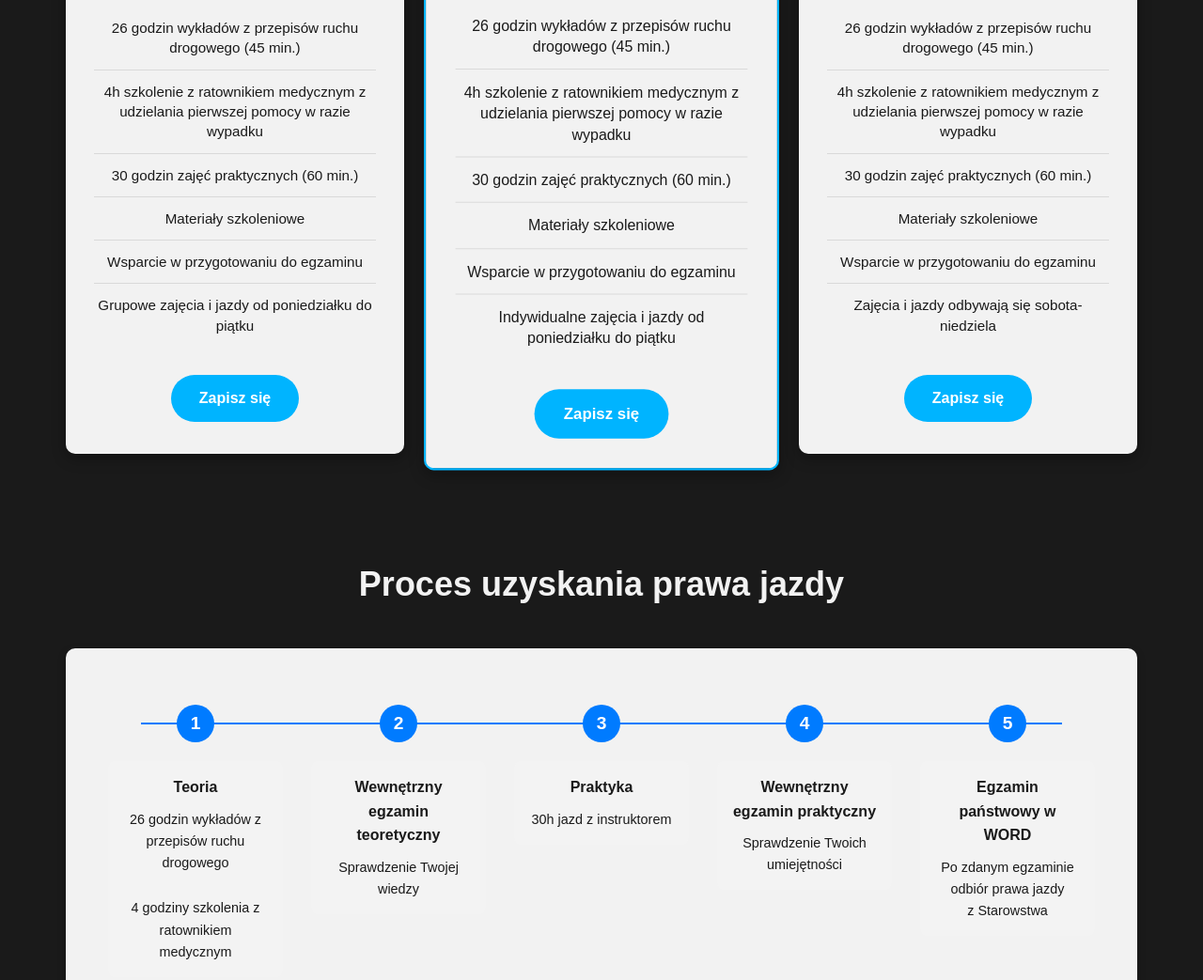
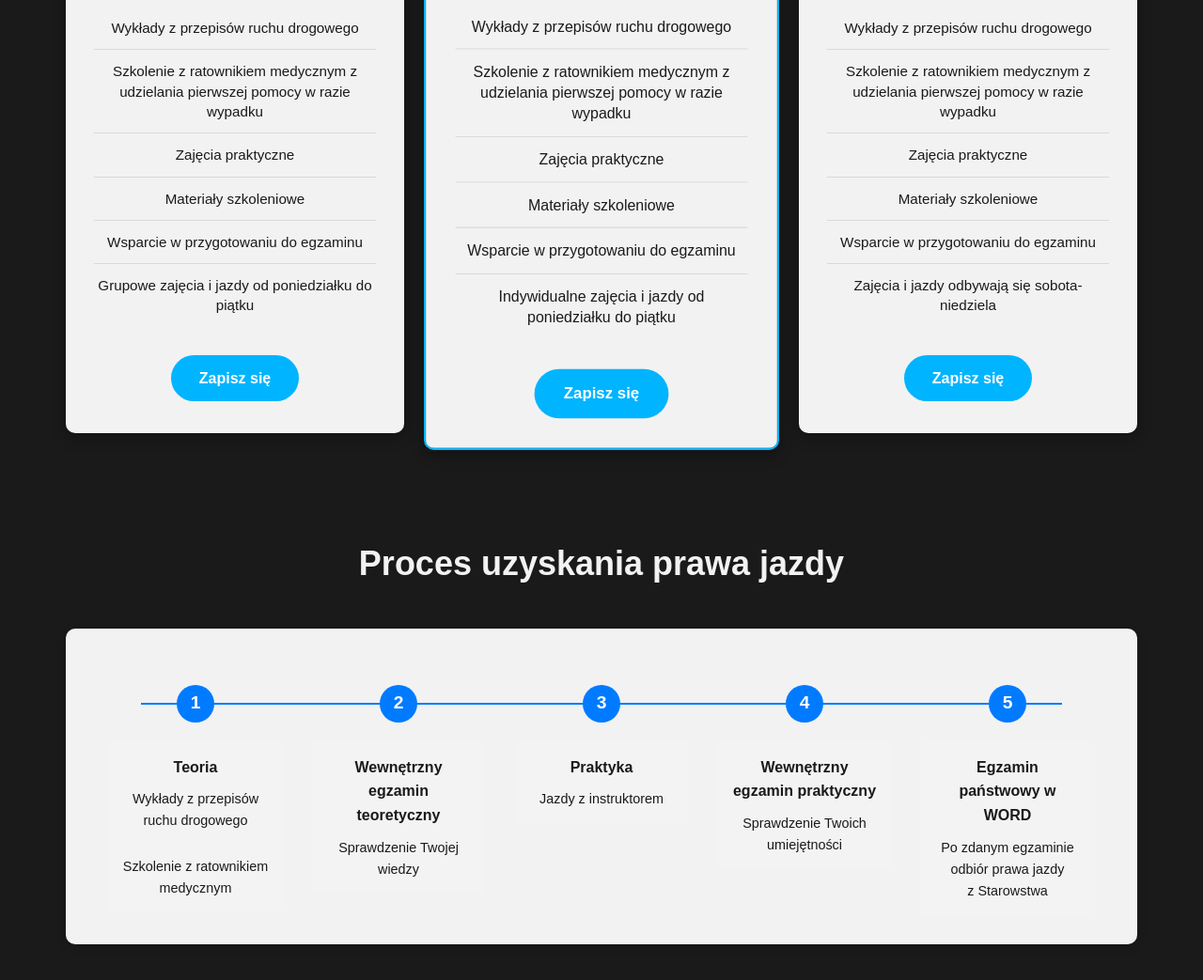
Before and after one commit to MilBTD6/MIlBTD6.github.io, a plain HTML site: page oferta/index.html in a window 1280 px wide. Shown: the part 593-1636 px from the top of the page at 94% size. Drawn offline with Linux system fonts and the light colour scheme.

Commit message:
Updating informations on website

```diff
--- a/oferta/index.html
+++ b/oferta/index.html
@@ -139,9 +139,9 @@
                         <p class="price">3800 zł</p>
                         <div class="category">kat. B</div>
                         <ul>
-                            <li>26 godzin wykładów z przepisów ruchu drogowego (45 min.)</li>
-                            <li>4h szkolenie z ratownikiem medycznym z udzielania pierwszej pomocy w razie wypadku</li>
-                            <li>30 godzin zajęć praktycznych (60 min.)</li>
+                            <li>Wykłady z przepisów ruchu drogowego</li>
+                            <li>Szkolenie z ratownikiem medycznym z udzielania pierwszej pomocy w razie wypadku</li>
+                            <li>Zajęcia praktyczne</li>
                             <li>Materiały szkoleniowe</li>
                             <li>Wsparcie w przygotowaniu do egzaminu</li>
                             <li>Grupowe zajęcia i jazdy od poniedziałku do piątku</li>
@@ -154,9 +154,9 @@
                         <div class="price">4000 zł</div>
                         <div class="category">kat. B</div>
                         <ul>
-                            <li>26 godzin wykładów z przepisów ruchu drogowego (45 min.)</li>
-                            <li>4h szkolenie z ratownikiem medycznym z udzielania pierwszej pomocy w razie wypadku</li>
-                            <li>30 godzin zajęć praktycznych (60 min.)</li>
+                            <li>Wykłady z przepisów ruchu drogowego</li>
+                            <li>Szkolenie z ratownikiem medycznym z udzielania pierwszej pomocy w razie wypadku</li>
+                            <li>Zajęcia praktyczne</li>
                             <li>Materiały szkoleniowe</li>
                             <li>Wsparcie w przygotowaniu do egzaminu</li>
                             <li>Indywidualne zajęcia i jazdy od poniedziałku do piątku</li>
@@ -168,9 +168,9 @@
                         <div class="price">4500 zł</div>
                         <div class="category">kat. B</div>
                         <ul>
-                            <li>26 godzin wykładów z przepisów ruchu drogowego (45 min.)</li>
-                            <li>4h szkolenie z ratownikiem medycznym z udzielania pierwszej pomocy w razie wypadku</li>
-                            <li>30 godzin zajęć praktycznych (60 min.)</li>
+                            <li>Wykłady z przepisów ruchu drogowego</li>
+                            <li>Szkolenie z ratownikiem medycznym z udzielania pierwszej pomocy w razie wypadku</li>
+                            <li>Zajęcia praktyczne</li>
                             <li>Materiały szkoleniowe</li>
                             <li>Wsparcie w przygotowaniu do egzaminu</li>
                             <li>Zajęcia i jazdy odbywają się sobota-niedziela</li>
@@ -190,9 +190,9 @@
                             <div class="timeline-number">1</div>
                             <div class="timeline-content">
                                 <h3>Teoria</h3>
-                                <p> 26 godzin wykładów z przepisów ruchu drogowego</p>
+                                <p> Wykłady z przepisów ruchu drogowego</p>
                                 </br>
-                                <p> 4 godziny szkolenia z ratownikiem medycznym</p>
+                                <p> Szkolenie z ratownikiem medycznym</p>
                             </div>
                         </div>
                         <div class="timeline-item">
@@ -206,7 +206,7 @@
                             <div class="timeline-number">3</div>
                             <div class="timeline-content">
                                 <h3>Praktyka</h3>
-                                <p>30h jazd z instruktorem</p>
+                                <p>Jazdy z instruktorem</p>
                             </div>
                         </div>
                         <div class="timeline-item">
@@ -236,8 +236,8 @@
                         <div class="offer-icon">📚</div>
                         <h3>Teoria</h3>
                         <ul>
-                            <li>26 godzin wykładów z przepisów ruchu drogowego (45 min.)</li>
-                            <li>4h szkolenie z ratownikiem medycznym z udzielania pierwszej pomocy w razie wypadku</li>
+                            <li>Wykłady z przepisów ruchu drogowego</li>
+                            <li>Szkolenie z ratownikiem medycznym z udzielania pierwszej pomocy w razie wypadku</li>
                             <li>Nowoczesne materiały dydaktyczne</li>
                             <li>Elastyczne terminy</li>
                             <li>Sala Wykładowa</li>
```
